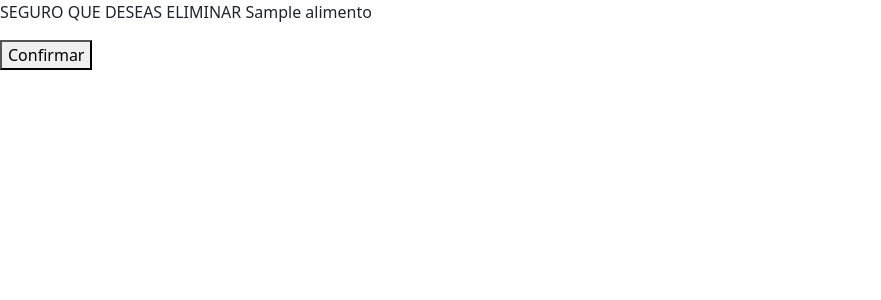
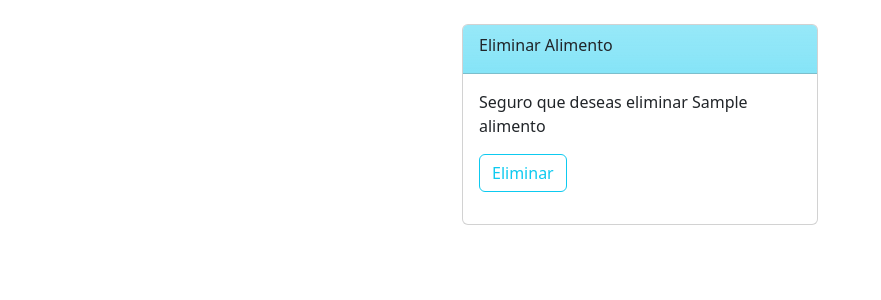
Before and after one commit to DSavinon/Menu-App, a Django app: page /borrar/1 in a window 1280 px wide. Shown: the part 56-356 px from the top of the page, without its empty margins (0-881 px from the left). Run offline with Django 4.2, Linux system fonts and the light colour scheme; tables that the repository leaves empty hold one stand-in row (values such as "Sample post").

Commit message:
mod borrar form

```diff
--- a/foods/templates/foods/borrar-form.html
+++ b/foods/templates/foods/borrar-form.html
@@ -1,9 +1,27 @@
 {% extends 'base.html' %}
 
 {% block content %}
-    <form method="POST">
-        {% csrf_token %}
-        <P>SEGURO QUE DESEAS ELIMINAR {{alimento.nombre_alimento}}</P>
-        <button type"submit">Confirmar</button>
-    </form>
+
+<br>
+<div class="container">
+    <div class="row">
+        <div class="col-md-4 offset-4">
+            <div class="card">
+                <div class="card-header bg-info bg-gradient bg-opacity-50">
+                    <div class="card-title">
+                        Eliminar Alimento
+                    </div>
+                </div>
+                <div class="card-body">
+                    <form method="POST">
+                        {% csrf_token %}
+                        <p>Seguro que deseas eliminar {{alimento.nombre_alimento}}</p>
+                        <button class="btn btn-outline-info" type="submit">Eliminar</button>
+                    </form>
+                </div>
+            </div>
+        </div>
+    </div>
+</div>
+
 {% endblock content %}
```
